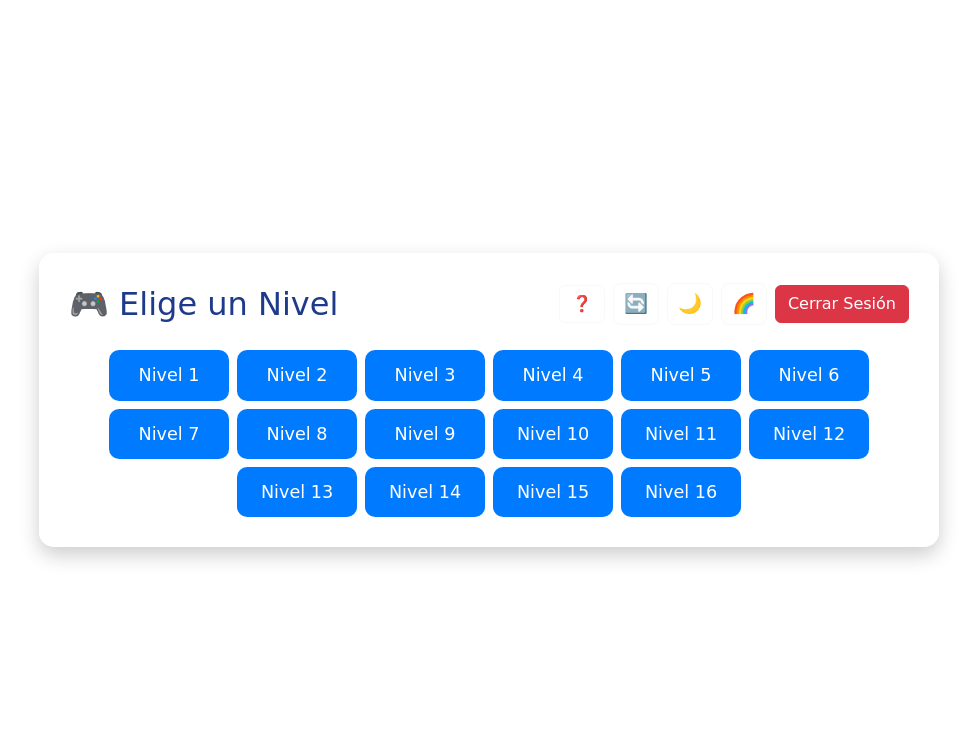
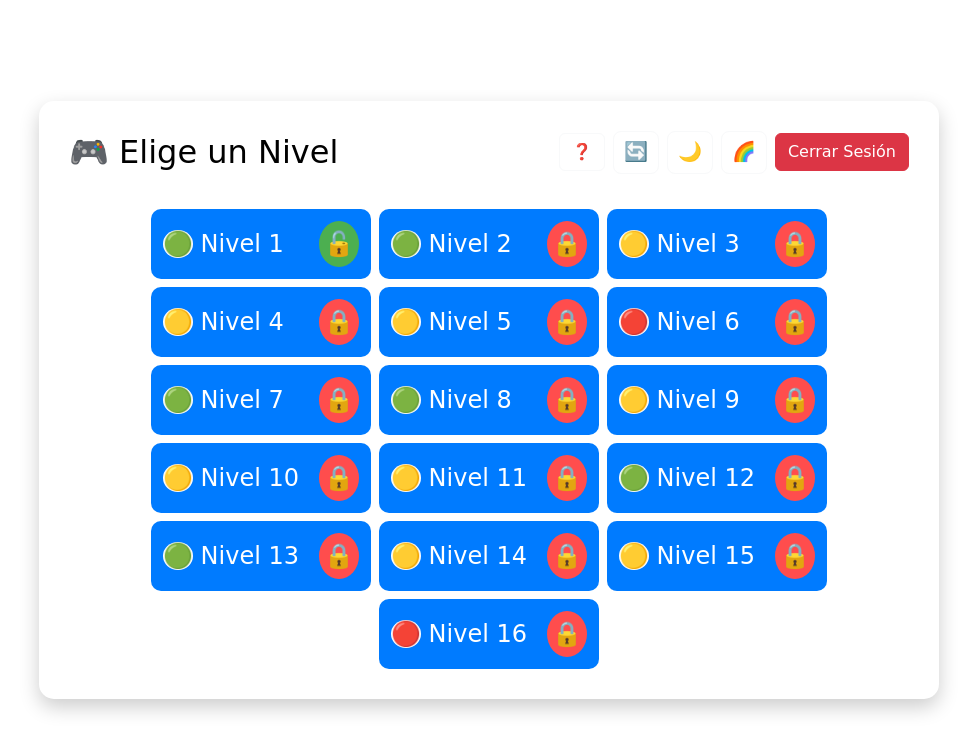
Before and after one commit to DavidMarin81/Typing_Battle_Proyecto_Final_DAW, a PHP site: page /public/menu.html in a window 1280 px wide. Shown: the top 753 px of the page, without its empty margins (151-1128 px from the left). Run offline with PHP 8.4, Linux system fonts and the light colour scheme.

Commit message:
Añadiendo el nivel y el candado

```diff
--- a/assets/css/menu.css
+++ b/assets/css/menu.css
@@ -14,12 +14,13 @@
 
 /* Contenedor principal */
 .menu-container {
-    background: rgba(255, 255, 255, 0.9);
+    background: var(--color-menu-bg);
     padding: 30px;
     border-radius: 15px;
     box-shadow: 0 8px 20px rgba(0,0,0,0.2);
     width: 90%;
     max-width: 900px;
+    transition: background 0.3s;
 }
 
 /* -------------------- */
@@ -42,8 +43,9 @@
 
 .titulo {
     font-size: 2rem;
-    color: #1e3a8a;
+    color: var(--color-titulo);
     margin: 0;
+    transition: color 0.3s;
 }
 
 /* Parte DERECHA (Botones) */
@@ -124,10 +126,14 @@
 }
 
 .nivel-btn {
+    display: flex;
+    justify-content: space-between;
+    align-items: center;
     padding: 12px;
-    font-size: 1.1rem;
+    font-size: 24px;
     border-radius: 10px;
-    min-width: 120px;
+    min-width: 220px;
+    text-align: left;
     cursor: pointer;
     transition: transform 0.2s ease;
 }
@@ -146,3 +152,40 @@
     font-size: 1rem;
     border-radius: 8px;
 }
+
+/* ----------------------------- */
+/* FONDO PARA LA BOLA DEL NIVEL  */
+/* ----------------------------- */
+
+.background-ball {
+    border-radius: 50%;
+    background-color: currentColor;
+}
+
+/* ----------------------------- */
+/* ESTILOS PARA LOS CANDADOS  */
+/* ----------------------------- */
+.background-padlock {
+    padding: 20px;
+}
+
+.lock-icon {
+    margin-left: 8px;
+    font-size: 24px;
+    vertical-align: middle;
+    padding: 20px;
+    background-color: white;
+    border-radius: 50%;
+}
+
+/* Candado bloqueado */
+.lock-icon.locked {
+    background-color: #ff4d4d;
+    padding: 5px;
+}
+
+/* Candado desbloqueado */
+.lock-icon.unlocked {
+    background-color: #4caf50;
+    padding: 5px;
+}
--- a/public/menu.html
+++ b/public/menu.html
@@ -41,7 +41,7 @@
                             <span class="color-dot custom" data-theme="custom">🎨</span>
                         </div>
                     </div>
-                    <a href="#" class="btn btn-danger">Cerrar Sesión</a>
+                    <a href="https://mediumslateblue-stinkbug-339289.hostingersite.com/backend/logout.php" class="btn btn-danger">Cerrar Sesión</a>
                 </div>
             </div>
 
@@ -50,23 +50,72 @@
 
         <!-- Botones de niveles -->
         <div class="botones-nivel d-flex flex-wrap gap-2">
-            <button class="nivel-btn btn btn-primary" data-nivel="1">Nivel 1</button>
-            <button class="nivel-btn btn btn-primary" data-nivel="2">Nivel 2</button>
-            <button class="nivel-btn btn btn-primary" data-nivel="3">Nivel 3</button>
-            <button class="nivel-btn btn btn-primary" data-nivel="4">Nivel 4</button>
-            <button class="nivel-btn btn btn-primary" data-nivel="5">Nivel 5</button>
-            <button class="nivel-btn btn btn-primary" data-nivel="6">Nivel 6</button>
-            <button class="nivel-btn btn btn-primary" data-nivel="7">Nivel 7</button>
-            <button class="nivel-btn btn btn-primary" data-nivel="8">Nivel 8</button>
-            <button class="nivel-btn btn btn-primary" data-nivel="9">Nivel 9</button>
-            <button class="nivel-btn btn btn-primary" data-nivel="10">Nivel 10</button>
-            <button class="nivel-btn btn btn-primary" data-nivel="11">Nivel 11</button>
-            <button class="nivel-btn btn btn-primary" data-nivel="12">Nivel 12</button>
-            <button class="nivel-btn btn btn-primary" data-nivel="13">Nivel 13</button>
-            <button class="nivel-btn btn btn-primary" data-nivel="14">Nivel 14</button>
-            <button class="nivel-btn btn btn-primary" data-nivel="15">Nivel 15</button>
-            <button class="nivel-btn btn btn-primary" data-nivel="16">Nivel 16</button>
-        </div>
+            <div class="botones-nivel d-flex flex-wrap gap-2">
+                <button class="nivel-btn btn btn-primary" data-nivel="1">
+                    <span class="nivel-left"><span class="background-ball">🟢</span> Nivel 1</span>
+                    <span class="background-padlock lock-icon unlocked">🔓</span>
+                </button>
+                <button class="nivel-btn btn btn-primary" data-nivel="2">
+                    <span class="nivel-left"><span class="background-ball">🟢</span> Nivel 2</span>
+                    <span class="background-padlock lock-icon locked">🔒</span>
+                </button>
+                <button class="nivel-btn btn btn-primary" data-nivel="3">
+                    <span class="nivel-left"><span class="background-ball">🟡</span> Nivel 3</span>
+                    <span class="background-padlock lock-icon locked">🔒</span>
+                </button>
+                <button class="nivel-btn btn btn-primary" data-nivel="4">
+                    <span class="nivel-left"><span class="background-ball">🟡</span> Nivel 4</span>
+                    <span class="background-padlock lock-icon locked">🔒</span>
+                </button>
+                <button class="nivel-btn btn btn-primary" data-nivel="5">
+                    <span class="nivel-left"><span class="background-ball">🟡</span> Nivel 5</span>
+                    <span class="background-padlock lock-icon locked">🔒</span>
+                </button>
+                <button class="nivel-btn btn btn-primary" data-nivel="6">
+                    <span class="nivel-left"><span class="background-ball">🔴</span> Nivel 6</span>
+                    <span class="background-padlock lock-icon locked">🔒</span>
+                </button>
+                <button class="nivel-btn btn btn-primary" data-nivel="7">
+                    <span class="nivel-left"><span class="background-ball">🟢</span> Nivel 7</span>
+                    <span class="background-padlock lock-icon locked">🔒</span>
+                </button>
+                <button class="nivel-btn btn btn-primary" data-nivel="8">
+                    <span class="nivel-left"><span class="background-ball">🟢</span> Nivel 8</span>
+                    <span class="background-padlock lock-icon locked">🔒</span>
+                </button>
+                <button class="nivel-btn btn btn-primary" data-nivel="9">
+                    <span class="nivel-left"><span class="background-ball">🟡</span> Nivel 9</span>
+                    <span class="background-padlock lock-icon locked">🔒</span>
+                </button>
+                <button class="nivel-btn btn btn-primary" data-nivel="10">
+                    <span class="nivel-left"><span class="background-ball">🟡</span> Nivel 10</span>
+                    <span class="background-padlock lock-icon locked">🔒</span>
+                </button>
+                <button class="nivel-btn btn btn-primary" data-nivel="11">
+                    <span class="nivel-left"><span class="background-ball">🟡</span> Nivel 11</span>
+                    <span class="background-padlock lock-icon locked">🔒</span>
+                </button>
+                <button class="nivel-btn btn btn-primary" data-nivel="12">
+                    <span class="nivel-left"><span class="background-ball">🟢</span> Nivel 12</span>
+                    <span class="background-padlock lock-icon locked">🔒</span>
+                </button>
+                <button class="nivel-btn btn btn-primary" data-nivel="13">
+                    <span class="nivel-left"><span class="background-ball">🟢</span> Nivel 13</span>
+                    <span class="background-padlock lock-icon locked">🔒</span>
+                </button>
+                <button class="nivel-btn btn btn-primary" data-nivel="14">
+                    <span class="nivel-left"><span class="background-ball">🟡</span> Nivel 14</span>
+                    <span class="background-padlock lock-icon locked">🔒</span>
+                </button>
+                <button class="nivel-btn btn btn-primary" data-nivel="15">
+                    <span class="nivel-left"><span class="background-ball">🟡</span> Nivel 15</span>
+                    <span class="background-padlock lock-icon locked">🔒</span>
+                </button>
+                <button class="nivel-btn btn btn-primary" data-nivel="16">
+                    <span class="nivel-left"><span class="background-ball">🔴</span> Nivel 16</span>
+                    <span class="background-padlock lock-icon locked">🔒</span>
+                </button>
+            </div>
 
     </div>
 
```
